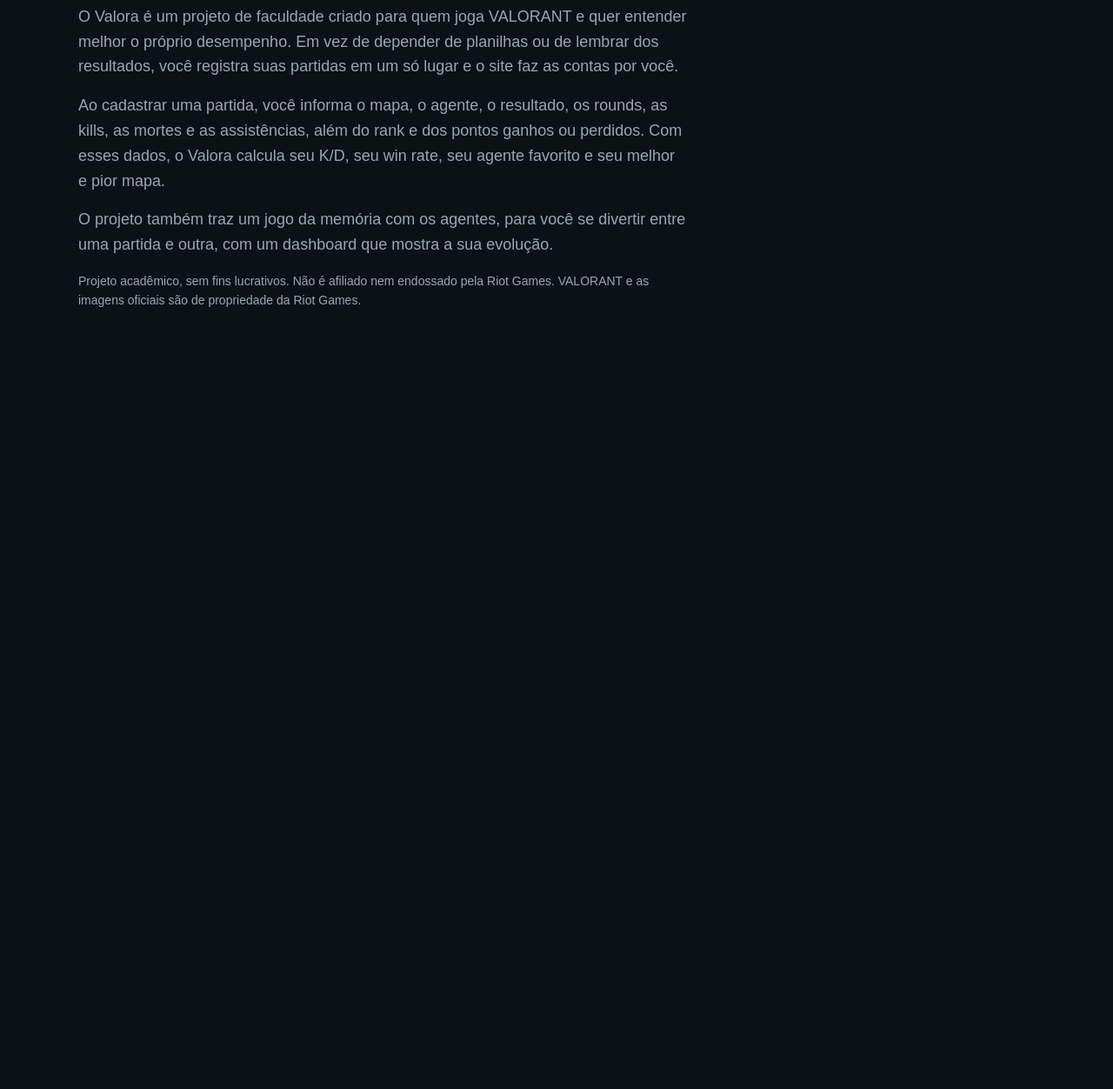
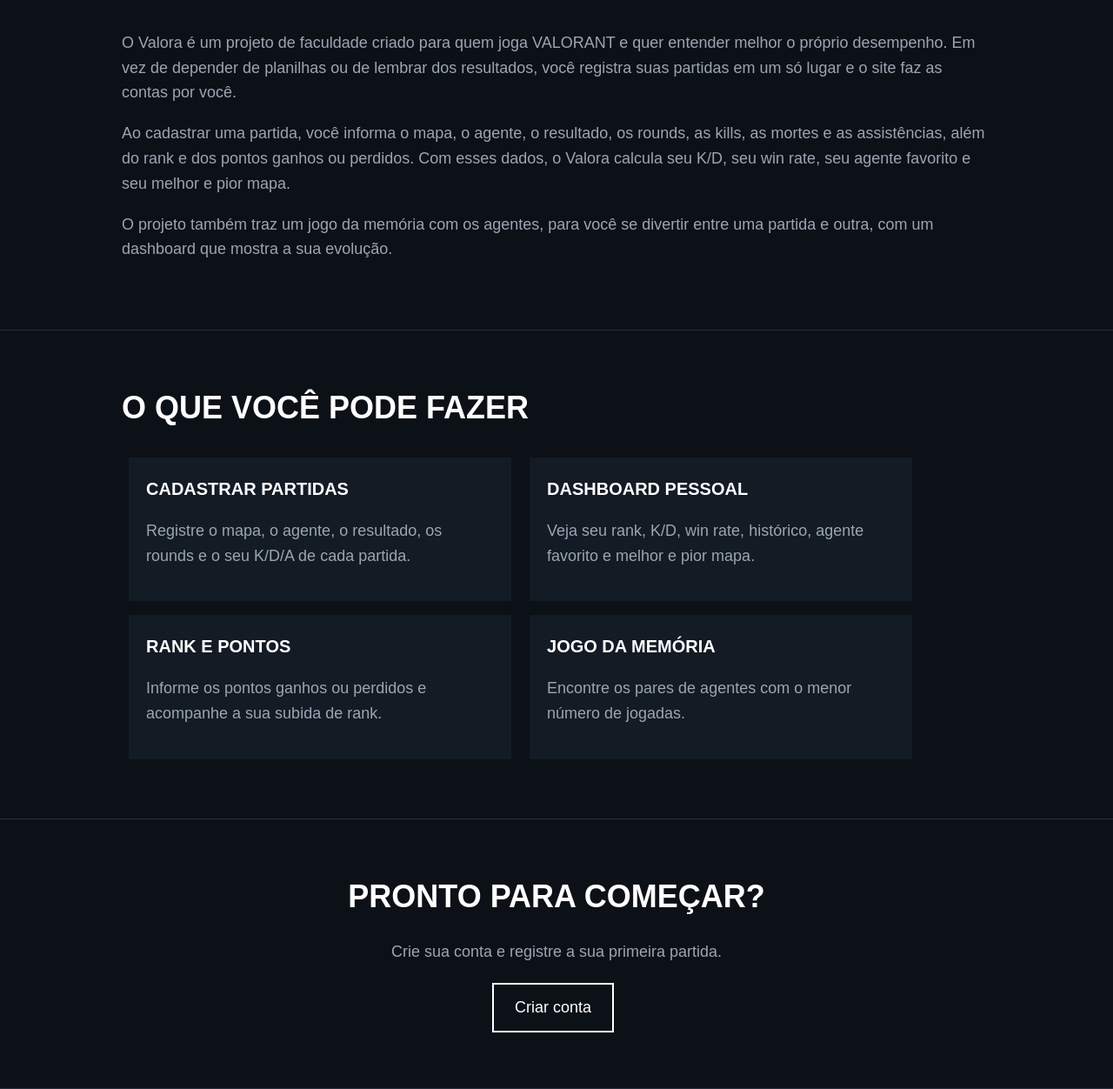
Before and after one commit to davidy224/Projeto-Individual, a website: page web-data-viz/kkl/index.html in a window 1280 px wide. Shown: the part 762-2014 px from the top of the page at 87% size. Before the commit the page ends 1205 px from the top, so only its background shows below. Drawn offline with Linux system fonts and the light colour scheme.

Commit message:
Atualizando pagina inicial

```diff
--- a/web-data-viz/kkl/index.html
+++ b/web-data-viz/kkl/index.html
@@ -5,18 +5,17 @@
   <meta name="viewport" content="width=device-width, initial-scale=1">
   <title>Valora</title>
   <link rel="stylesheet" href="inicial.css">
-
 </head>
 <body>
+
   <header class="topo">
-    <div class="escuro">
-
+    <div class="conteudo">
       <div class="menu">
-          <div></div>
-          <a class="marca" href="index.html">Valora</a>
+        <a class="marca" href="index.html">VALORA</a>
         <div>
           <a class="botao" href="login.html">Entrar</a>
-          <a class="botao">Cadastrar</a>
+          <a class="botao" href="cadastro.html">Cadastrar</a>
+        </div>
       </div>
     </div>
 
@@ -28,22 +27,51 @@
         <a class="botao" href="login.html">Já tenho conta</a>
       </div>
     </div>
-
-    </div>
   </header>
 
-  <main class="conteudo">
-    <section class="sobre">
+  <main>
+
+    <section class="secao">
+      <div class="conteudo">
         <h2>Sobre o projeto</h2>
+        <p>O Valora é um projeto de faculdade criado para quem joga VALORANT e quer entender melhor o próprio desempenho. Em vez de depender de planilhas ou de lembrar dos resultados, você registra suas partidas em um só lugar e o site faz as contas por você.</p>
+        <p>Ao cadastrar uma partida, você informa o mapa, o agente, o resultado, os rounds, as kills, as mortes e as assistências, além do rank e dos pontos ganhos ou perdidos. Com esses dados, o Valora calcula seu K/D, seu win rate, seu agente favorito e seu melhor e pior mapa.</p>
+        <p>O projeto também traz um jogo da memória com os agentes, para você se divertir entre uma partida e outra, com um dashboard que mostra a sua evolução.</p>
+      </div>
+    </section>
 
-      <p>O Valora é um projeto de faculdade criado para quem joga VALORANT e quer entender melhor o próprio desempenho. Em vez de depender de planilhas ou de lembrar dos resultados, você registra suas partidas em um só lugar e o site faz as contas por você.</p>
+    <section class="secao">
+      <div class="conteudo">
+        <h2>O que você pode fazer</h2>
+        <div>
+          <div class="cartao">
+            <h3>Cadastrar partidas</h3>
+            <p>Registre o mapa, o agente, o resultado, os rounds e o seu K/D/A de cada partida.</p>
+          </div>
+          <div class="cartao">
+            <h3>Dashboard pessoal</h3>
+            <p>Veja seu rank, K/D, win rate, histórico, agente favorito e melhor e pior mapa.</p>
+          </div>
+          <div class="cartao">
+            <h3>Rank e pontos</h3>
+            <p>Informe os pontos ganhos ou perdidos e acompanhe a sua subida de rank.</p>
+          </div>
+          <div class="cartao">
+            <h3>Jogo da memória</h3>
+            <p>Encontre os pares de agentes com o menor número de jogadas.</p>
+          </div>
+        </div>
+      </div>
+    </section>
 
-      <p>Ao cadastrar uma partida, você informa o mapa, o agente, o resultado, os rounds, as kills, as mortes e as assistências, além do rank e dos pontos ganhos ou perdidos. Com esses dados, o Valora calcula seu K/D, seu win rate, seu agente favorito e seu melhor e pior mapa.</p>
+    <section class="secao final">
+      <div class="conteudo">
+        <h2>Pronto para começar?</h2>
+        <p>Crie sua conta e registre a sua primeira partida.</p>
+        <a class="botao" href="cadastro.html">Criar conta</a>
+      </div>
+    </section>
 
-      <p>O projeto também traz um jogo da memória com os agentes, para você se divertir entre uma partida e outra, com um dashboard que mostra a sua evolução.</p>
-
-      <p class="credito">Projeto acadêmico, sem fins lucrativos. Não é afiliado nem endossado pela Riot Games. VALORANT e as imagens oficiais são de propriedade da Riot Games.</p>
-    </section>
   </main>
 
 </body>
--- a/web-data-viz/kkl/inicial.css
+++ b/web-data-viz/kkl/inicial.css
@@ -1,78 +1,68 @@
-@import url("https://fonts.googleapis.com/css2?family=Barlow:ital,wght@0,100;0,200;0,300;0,400;0,500;0,600;0,700;0,800;0,900;1,100;1,200;1,300;1,400;1,500;1,600;1,700;1,800;1,900&display=swap");
-
 body {
   margin: 0;
   background-color: #0c1117;
-  color: #ece8e1;
-  font-family: "Barlow", Arial, sans-serif;
+  color: white;
+  font-family: Arial, sans-serif;
   font-size: 18px;
   line-height: 1.6;
 }
+
 h1,
-h2 {
+h2,
+h3 {
   margin: 0;
-  font-family: "Teko", Impact, sans-serif;
   text-transform: uppercase;
 }
 
 .conteudo {
-  max-width: 1100px;
+  width: 80%;
+  max-width: 1000px;
   margin: 0 auto;
-  padding: 0 20px;
 }
 
 .topo {
   background-image: url("../img/fundo.png");
   background-size: cover;
-  background-position: left center;
-}
-
-.escuro {
-  background-color: rgba(12, 17, 23, 0.7);
-  min-height: 600px;
-  display: flex;
-  flex-direction: column;
-  justify-content: space-between;
+  background-position: center 20%;
+  padding-top: 20px;
+  padding-bottom: 60px;
 }
 
 .menu {
   display: flex;
-  width: 100%;
   justify-content: space-between;
   align-items: center;
-  padding: 24px 0;
 }
 
 .marca {
-  font-family: "Teko", Impact, sans-serif;
-  font-size: 30px;
-  text-transform: uppercase;
-  margin-left: 250px;
+  font-size: 28px;
+  color: white;
   text-decoration: none;
-  color: #ece8e1;
 }
 
 .texto {
-  padding-bottom: 60px;
+  max-width: 450px;
+  margin-top: 180px;
+  padding: 30px;
+  background-color: rgba(12, 17, 23, 0.75);
 }
 
 .texto h1 {
-  font-size: 72px;
-  line-height: 1;
+  font-size: 48px;
+  line-height: 1.1;
 }
 
 .texto p {
-  max-width: 420px;
-  margin: 16px 0 28px 0;
   font-size: 20px;
+  margin: 16px 0 24px 0;
 }
 
 .botao {
   display: inline-block;
-  padding: 12px 28px;
-  margin-right: 10px;
-  border: 2px solid #ece8e1;
-  color: #ece8e1;
+  padding: 12px 24px;
+  margin: 4px 8px 4px 0;
+  border: 2px solid white;
+  color: white;
   text-decoration: none;
 }
 
@@ -81,25 +71,42 @@ h2 {
   border-color: #ff4655;
 }
 
-.sobre {
-  padding: 70px 0;
+.secao {
+  padding: 60px 0;
+  border-bottom: 1px solid #26323f;
 }
 
-.sobre h2 {
-  font-size: 48px;
+.secao h2 {
+  font-size: 36px;
   margin-bottom: 20px;
 }
 
-.sobre p {
-  max-width: 700px;
-  color: #9aa6b2;
-  margin: 0 0 16px 0;
+.secao h3 {
+  margin-top: 24px;
+  font-size: 20px;
 }
 
-.credito {
-  margin-top: 40px;
-  font-size: 14px;
+.secao p {
+  color: #9aa6b2;
 }
+
+.cartao {
+  display: inline-block;
+  vertical-align: top;
+  width: 40%;
+  margin: 8px;
+  padding: 20px;
+  background-color: #131b24;
+}
+
+.cartao h3 {
+  margin-top: 0;
+}
+
+.final {
+  text-align: center;
+}
+
 body {
   margin: 0;
   font-family: Arial, sans-serif;
```
Lines whose indentation alone changed are shown as unchanged.
